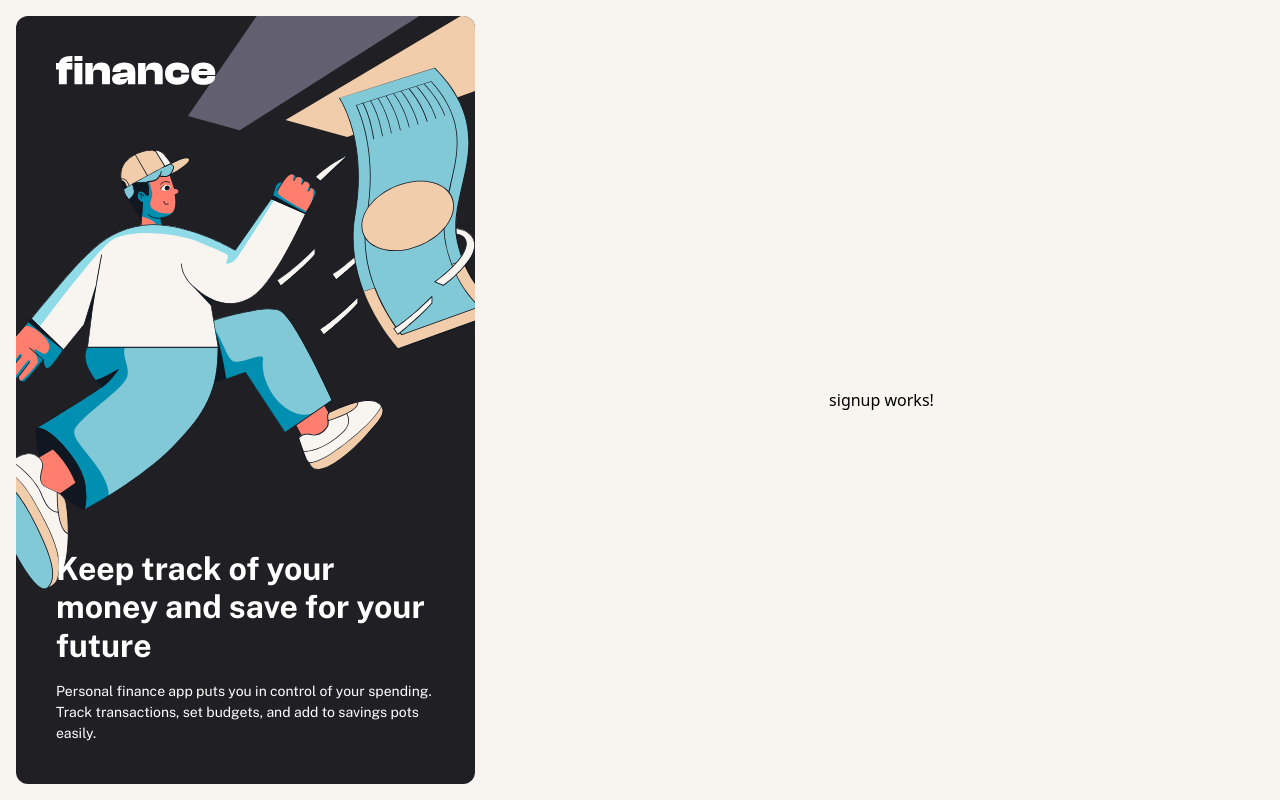
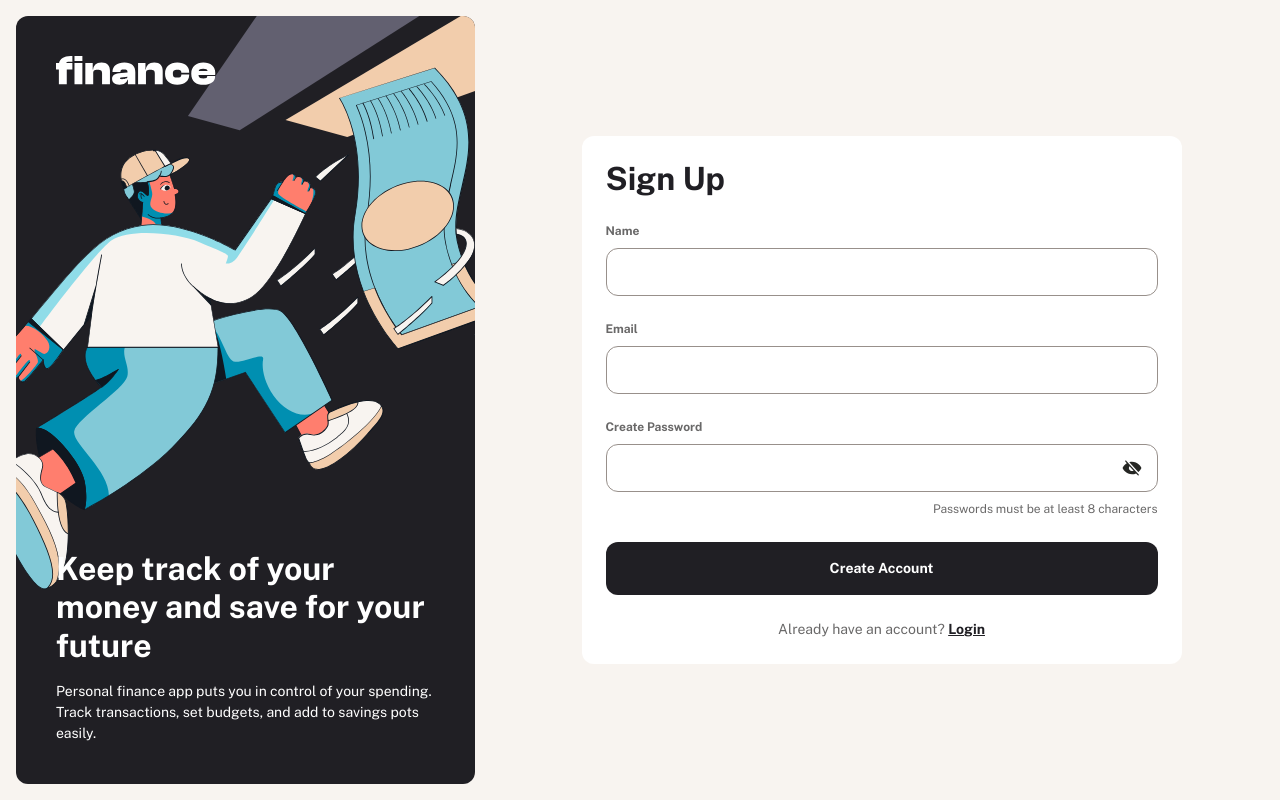
Before and after one commit to fandresh7/frontendmentor-finance-app, an Angular app: page /auth/signup in a window 1280 px wide. Built offline with nearby package versions, Linux system fonts and the light colour scheme.

Commit message:
feat: implement signup page UI and add navigation between auth pages

```diff
--- a/src/app/pages/login/login.html
+++ b/src/app/pages/login/login.html
@@ -34,6 +34,13 @@
 
     <button class="text-preset-4-bold bg-grey-900 hover:bg-beige-500 cursor-pointer rounded-xl p-4 text-white transition-colors duration-300">Login</button>
 
-    <p class="text-preset-4 text-grey-500 text-center">Need to create an account? <span class="text-preset-4-bold text-grey-900 cursor-pointer underline">Sign up</span></p>
+    <p class="text-preset-4 text-grey-500 text-center">
+      Need to create an account?
+      <span
+        class="text-preset-4-bold text-grey-900 cursor-pointer underline"
+        [routerLink]="['/auth', 'signup']">
+        Sign up
+      </span>
+    </p>
   </section>
 </card>
--- a/src/app/pages/login/login.ts
+++ b/src/app/pages/login/login.ts
@@ -1,10 +1,11 @@
 import { ChangeDetectionStrategy, Component } from '@angular/core'
+import { RouterLink } from '@angular/router'
 import { Card } from '@shared/components/card/card'
 import { EyeIcon, EyeOffIcon } from '@shared/components/icons/icons'
 
 @Component({
   selector: 'login',
-  imports: [Card, EyeIcon, EyeOffIcon],
+  imports: [Card, EyeIcon, EyeOffIcon, RouterLink],
   templateUrl: './login.html',
   changeDetection: ChangeDetectionStrategy.OnPush,
   host: {
--- a/src/app/pages/signup/signup.html
+++ b/src/app/pages/signup/signup.html
@@ -1 +1,59 @@
-<p>signup works!</p>
+<card>
+  <section class="flex flex-col gap-6">
+    <h1 class="text-preset-1 text-grey-900">Sign Up</h1>
+
+    <div class="flex flex-col gap-2">
+      <label
+        for="name"
+        class="text-preset-5-bold text-grey-500">
+        Name
+      </label>
+      <input
+        type="text"
+        id="name"
+        class="border-beige-500 text-preset-4 placeholder:text-beige-500 hover:border-grey-900 hover:text-grey-900 focus:border-grey-900 focus:text-grey-900 h-12 w-full rounded-xl border px-6 leading-none focus:outline-none" />
+    </div>
+
+    <div class="flex flex-col gap-2">
+      <label
+        for="email"
+        class="text-preset-5-bold text-grey-500">
+        Email
+      </label>
+      <input
+        type="email"
+        id="email"
+        class="border-beige-500 text-preset-4 placeholder:text-beige-500 hover:border-grey-900 hover:text-grey-900 focus:border-grey-900 focus:text-grey-900 h-12 w-full rounded-xl border px-6 leading-none focus:outline-none" />
+    </div>
+    <div class="flex flex-col gap-2">
+      <label
+        for="password"
+        class="text-preset-5-bold text-grey-500">
+        Create Password
+      </label>
+      <div class="relative">
+        <input
+          type="password"
+          id="password"
+          class="border-beige-500 text-preset-4 placeholder:text-beige-500 hover:border-grey-900 hover:text-grey-900 focus:border-grey-900 focus:text-grey-900 h-12 w-full rounded-xl border px-6 leading-none focus:outline-none" />
+
+        <div class="absolute top-0 right-4 bottom-0 my-auto w-5">
+          <eye-icon class="hidden" />
+          <eye-off-icon />
+        </div>
+      </div>
+      <p class="text-preset-5 text-grey-500 text-end">Passwords must be at least 8 characters</p>
+    </div>
+
+    <button class="text-preset-4-bold bg-grey-900 hover:bg-beige-500 cursor-pointer rounded-xl p-4 text-white transition-colors duration-300">Create Account</button>
+
+    <p class="text-preset-4 text-grey-500 text-center">
+      Already have an account?
+      <span
+        class="text-preset-4-bold text-grey-900 cursor-pointer underline"
+        [routerLink]="['/auth', 'login']">
+        Login
+      </span>
+    </p>
+  </section>
+</card>
--- a/src/app/pages/signup/signup.ts
+++ b/src/app/pages/signup/signup.ts
@@ -1,9 +1,15 @@
 import { ChangeDetectionStrategy, Component } from '@angular/core'
+import { EyeIcon, EyeOffIcon } from '@shared/components/icons/icons'
+import { Card } from '@shared/components/card/card'
+import { RouterLink } from '@angular/router'
 
 @Component({
   selector: 'signup',
-  imports: [],
+  imports: [EyeIcon, EyeOffIcon, Card, RouterLink],
   templateUrl: './signup.html',
-  changeDetection: ChangeDetectionStrategy.OnPush
+  changeDetection: ChangeDetectionStrategy.OnPush,
+  host: {
+    class: 'w-full block'
+  }
 })
 export class Signup {}
```
